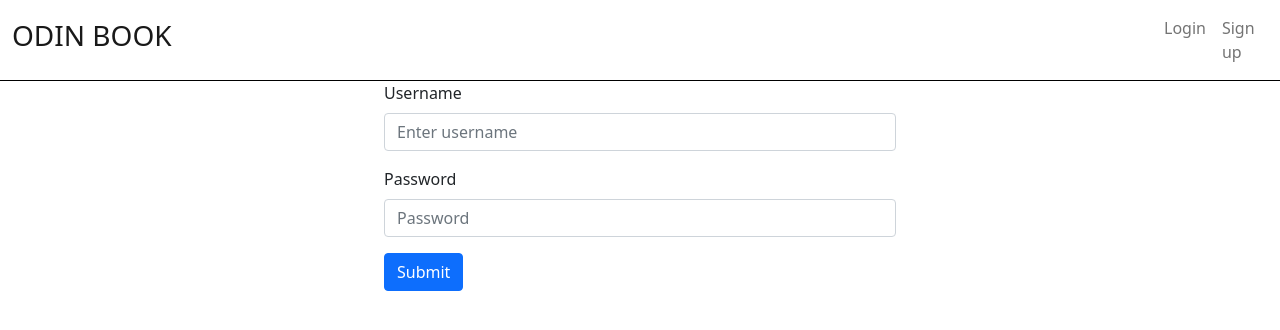
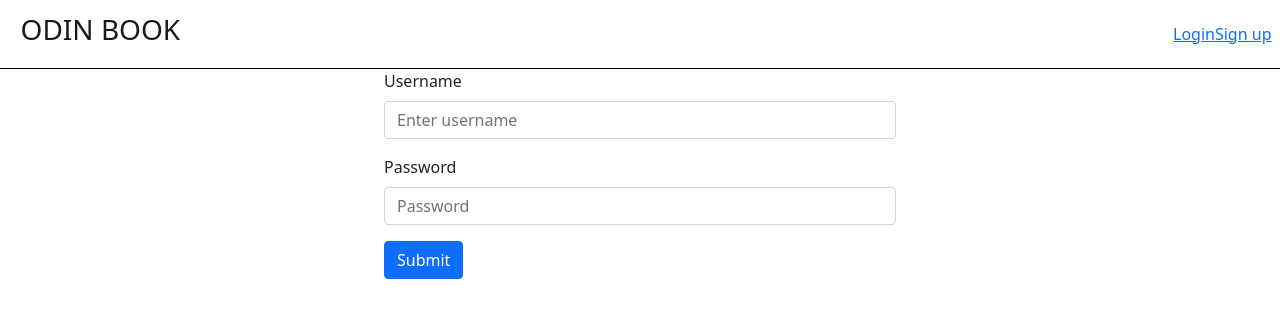
Before and after one commit to gkatrasnik/odin-book-frontend, a React (Create React App) app: page /#/login in a window 1280 px wide. Shown: the top 330 px of the page. Built offline with nearby package versions, Linux system fonts and the light colour scheme.

Commit message:
links in navigation fixed, navigation, auth works

```diff
--- a/src/components/Navigation.js
+++ b/src/components/Navigation.js
@@ -1,6 +1,7 @@
 import { Navbar, Nav, Container } from "react-bootstrap";
 import { useContext } from "react";
 import { UserContext } from "../contexts/UserContext";
+import { Link } from "react-router-dom";
 
 function Navigation() {
   const { user, logout } = useContext(UserContext);
@@ -21,8 +22,9 @@ function Navigation() {
           <Nav.Link onClick={logout}>Logout</Nav.Link>
         ) : (
           <>
-            <Nav.Link href="login">Login</Nav.Link>
-            <Nav.Link href="signup">Sign up</Nav.Link>
+            <Link to="login">Login</Link>
+
+            <Link to="signup">Sign up</Link>
           </>
         )}
       </Nav>
--- a/src/index.js
+++ b/src/index.js
@@ -6,7 +6,7 @@ import * as serviceWorkerRegistration from "./serviceWorkerRegistration";
 import reportWebVitals from "./reportWebVitals";
 import axios from "axios";
 
-axios.defaults.baseURL = "https://odin-book-api.herokuapp.com";
+axios.defaults.baseURL = "https://odin-book-api.herokuapp.com/";
 
 ReactDOM.render(
   <React.StrictMode>
```
